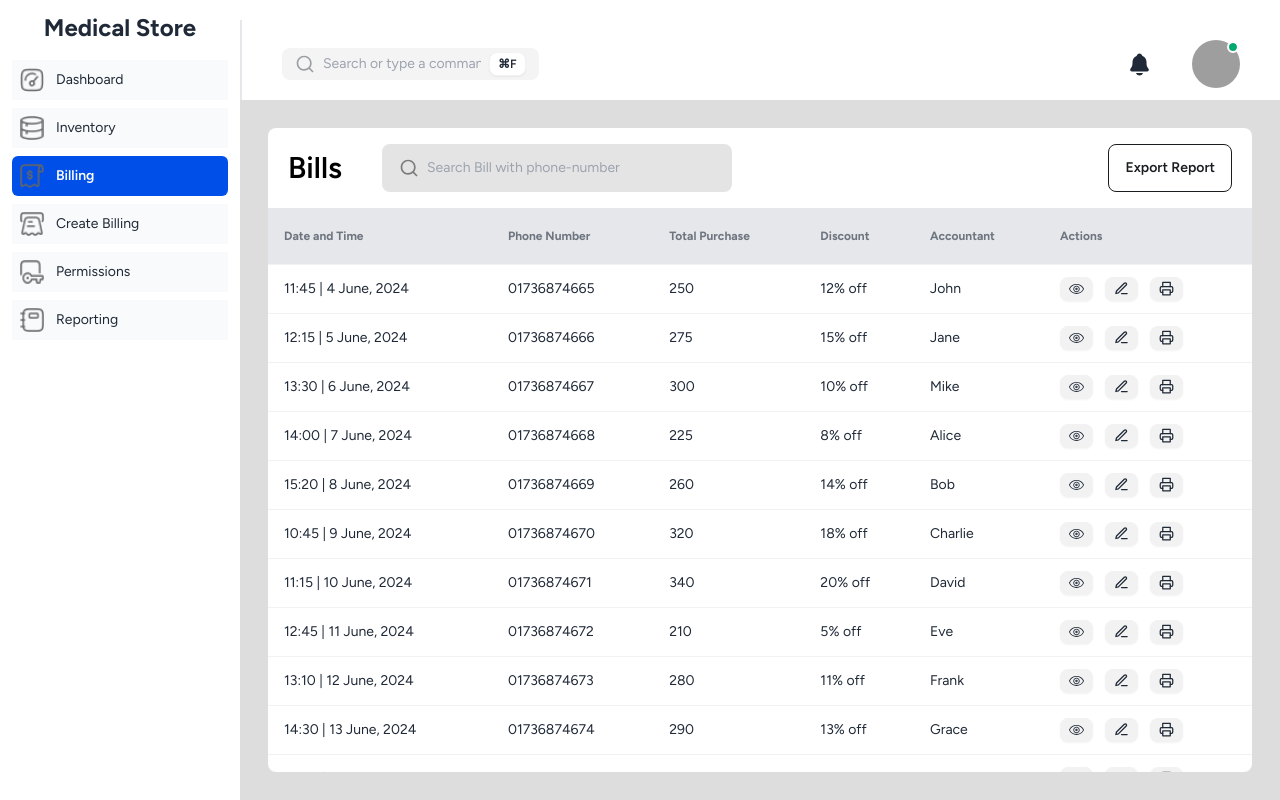
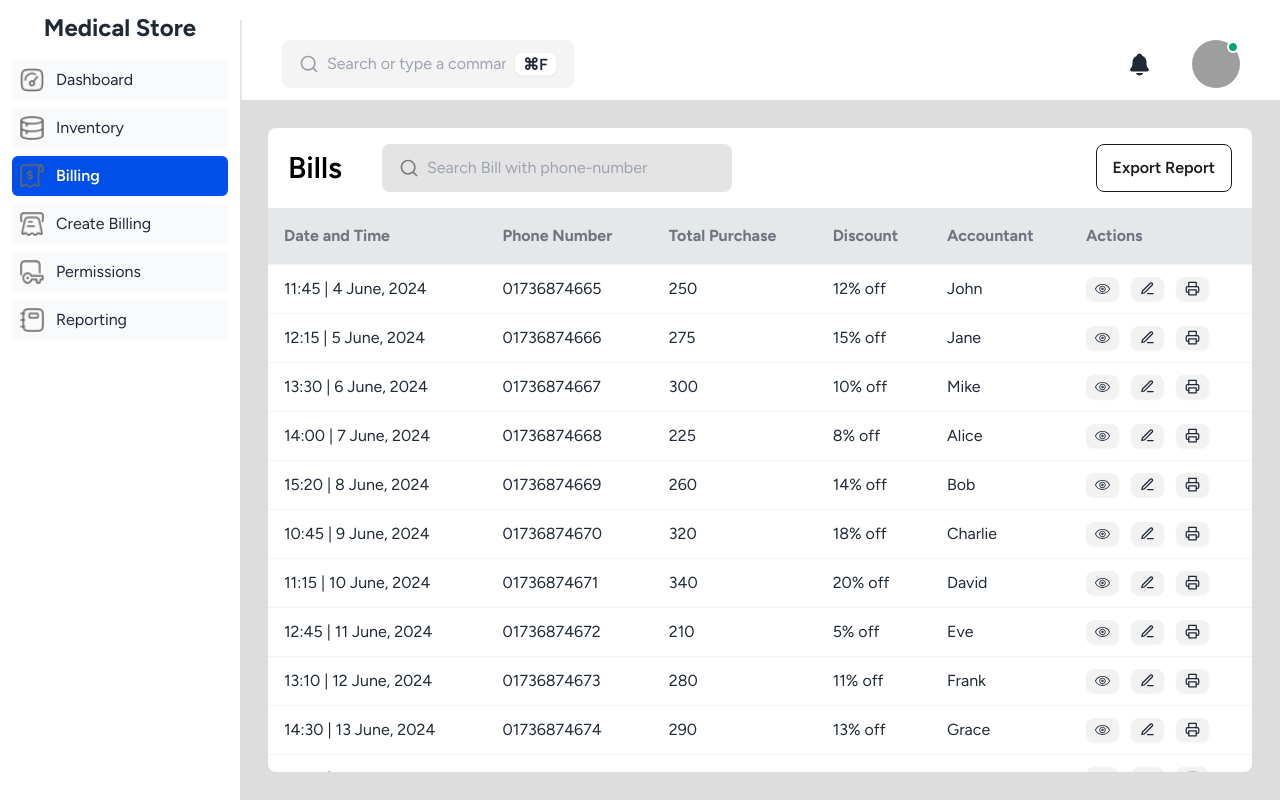
Before and after one commit to A1-mamun/Medical-Store, a React (Vite) app: page /billing in a window 1280 px wide. Built offline with nearby package versions, Linux system fonts and the light colour scheme; grey boxes are pictures that could not be loaded.

Commit message:
billing page all complete

```diff
--- a/src/Components/DashboardNavbar/DashboardNavbar.jsx
+++ b/src/Components/DashboardNavbar/DashboardNavbar.jsx
@@ -102,7 +102,7 @@ const DashboardNavbar = () => {
           <h2 className="text-center text-2xl font-bold">Medical Store</h2>
         </div>
         <div className="divide-y dark:divide-gray-300">
-          <ul className="pt-2 pb-4 space-y-2 text-sm">{navLinks}</ul>
+          <ul className="pt-2 pb-4 space-y-2 text-base">{navLinks}</ul>
         </div>
       </div>
     </div>
--- a/src/Layoutes/DashboardLayoute.jsx
+++ b/src/Layoutes/DashboardLayoute.jsx
@@ -11,14 +11,14 @@ const DashboardLayoute = () => {
         <div className=" flex-1 w-full h-20 border-l-2">
           <div className="flex items-center justify-between py-5 px-10">
             <div>
-              <label className="input input-sm bg-[#F4F4F4] flex items-center gap-2">
+              <label className="input input-md text-base bg-[#F4F4F4] flex items-center gap-2">
                 <RiSearchLine size={20} className="text-[#9A9FA5]" />
                 <input
                   type="text"
                   className="grow"
                   placeholder="Search or type a command"
                 />
-                <button className="btn btn-xs bg-white">⌘F</button>
+                <button className="btn btn-xs bg-white text-base">⌘F</button>
               </label>
             </div>
             <div className="flex items-center gap-10">
--- a/src/Pages/Billing/Billing.jsx
+++ b/src/Pages/Billing/Billing.jsx
@@ -8,11 +8,14 @@ const Billing = () => {
   const [currentPage, setCurrentPage] = useState(1);
   const [bills, setBills] = useState([]);
 
+  // get bill data
   useEffect(() => {
     fetch("/public/data/bills.json")
       .then((res) => res.json())
       .then((data) => setBills(data));
   }, []);
+
+  // get number of page for pagination
   const totalCustomer = bills.length;
   const itemsPerPage = 11;
   const numberOfPages = Math.ceil(totalCustomer / itemsPerPage);
@@ -26,12 +29,14 @@ const Billing = () => {
     if (currentPage < pages.length) setCurrentPage(currentPage + 1);
   };
   return (
+    // bills table area
     <div className="w-full h-[calc(100vh-100px)] bg-[#DDDDDD] p-7">
       <div className="overflow-x-auto bg-white rounded-lg h-full">
+        {/* bill search area */}
         <div className="flex items-center justify-between h-20 p-5">
           <div className="flex items-center gap-10">
             <h2 className="text-3xl text-[#000000] font-semibold">Bills</h2>
-            <label className="input input-md bg-[#E4E4E4] flex items-center gap-2 w-[350px]">
+            <label className="input input-md bg-[#E4E4E4] flex items-center gap-2 w-[350px] text-base">
               <RiSearchLine size={20} className="text-[#7B7B7B]" />
               <input
                 type="text"
@@ -40,13 +45,13 @@ const Billing = () => {
               />
             </label>
           </div>
-          <button className="btn bg-white btn-outline text-[#1A1D1F] outline-[#EFEFEF]">
+          <button className="btn bg-white text-base btn-outline text-[#1A1D1F] outline-[#EFEFEF]">
             Export Report
           </button>
         </div>
         <table className="table">
           {/* head */}
-          <thead className="h-14 bg-gray-200">
+          <thead className="h-14 bg-gray-200 text-base">
             <tr>
               <th>Date and Time</th>
               <th>Phone Number</th>
@@ -56,7 +61,7 @@ const Billing = () => {
               <th>Actions</th>
             </tr>
           </thead>
-          <tbody>
+          <tbody className="text-base">
             {bills.map((bill, idx) => (
               <tr key={idx}>
                 <td>
@@ -82,18 +87,20 @@ const Billing = () => {
             ))}
           </tbody>
         </table>
-        <div className="space-x-3 mb-5 flex justify-center items-center">
+
+        {/* pagination area */}
+        <div className="space-x-3 my-10 flex justify-center items-center">
           <button
             disabled={currentPage === 1}
             onClick={handlePrevious}
-            className="btn btn-sm"
+            className="btn btn-sm text-base"
           >
             <IoMdArrowDropleft /> Previous
           </button>
           {pages.map((page) => (
             <button
               onClick={() => setCurrentPage(page + 1)}
-              className={`btn btn-sm ${
+              className={`btn btn-sm text-base ${
                 currentPage === page + 1 && "bg-black text-white"
               }`}
               key={page}
@@ -104,7 +111,7 @@ const Billing = () => {
           <button
             disabled={currentPage === pages.length}
             onClick={handleNext}
-            className="btn btn-sm"
+            className="btn btn-sm text-base"
           >
             Next <IoMdArrowDropright />
           </button>
```
